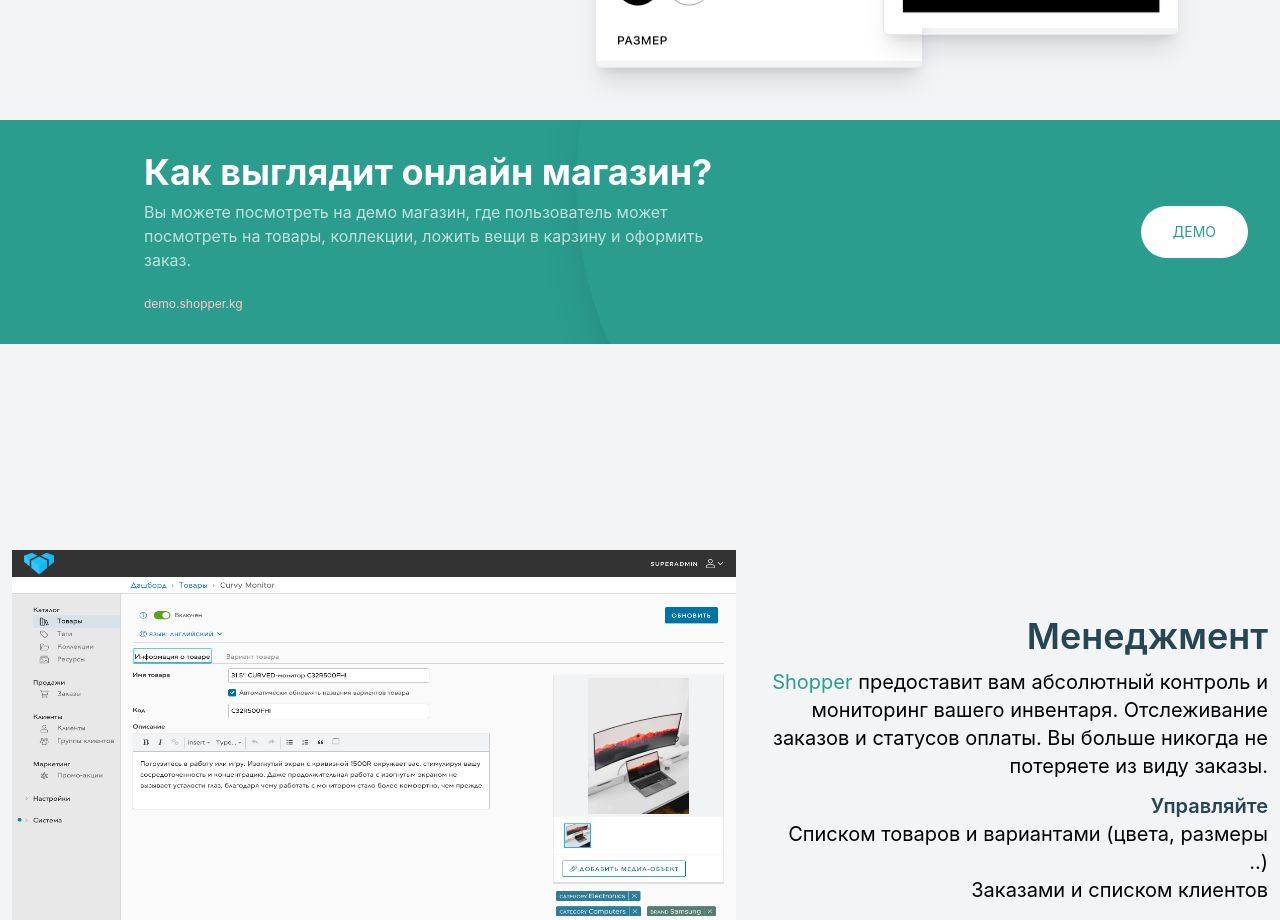
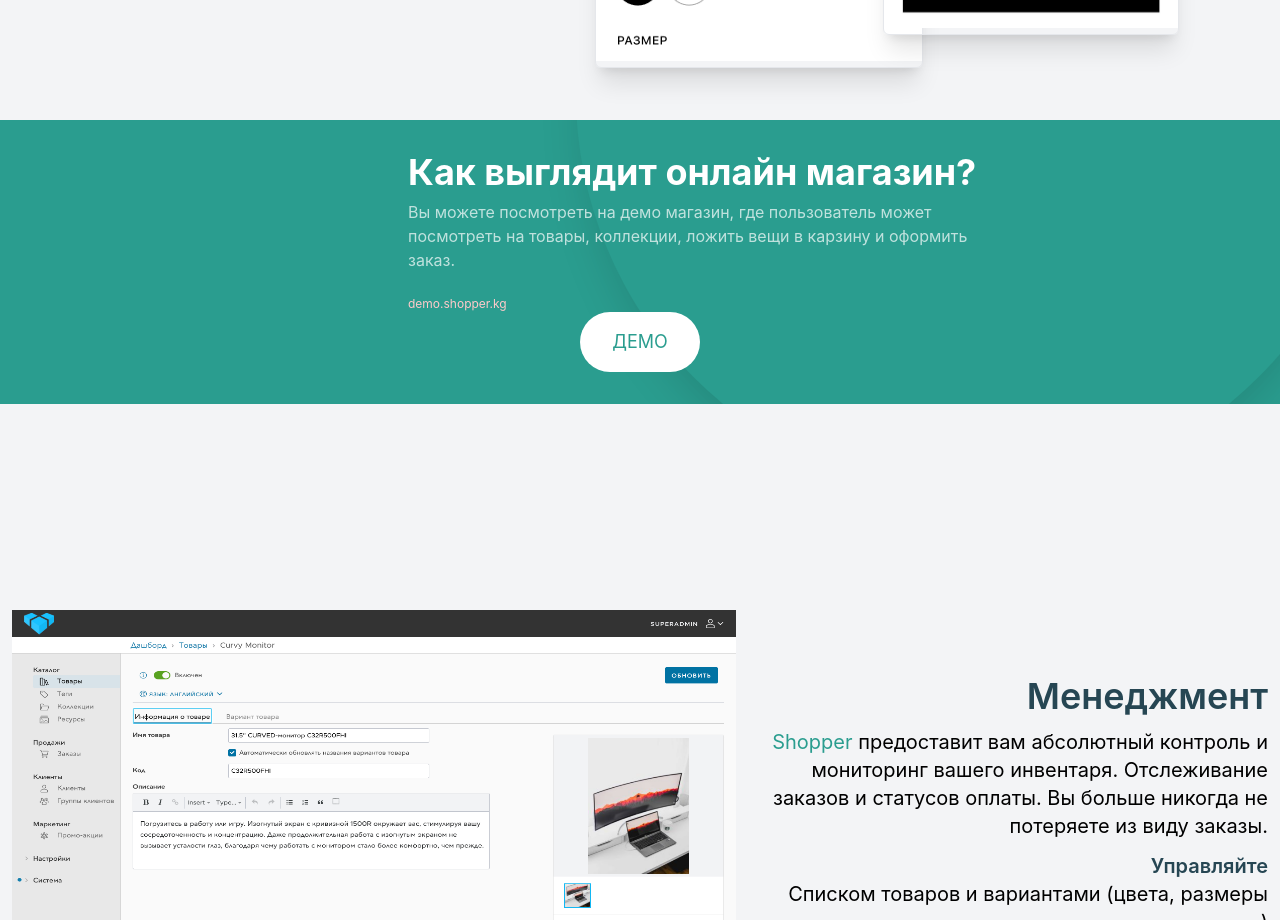
Before and after one commit to rem4ik4ever/shopper-public, a Next.js app: page / in a window 1280 px wide. Shown: the part 1480-2400 px from the top of the page. Built offline with nearby package versions, Linux system fonts and the light colour scheme.

Commit message:
feat: cta layout fix
Signed-off-by: Rem Kim <kim.rmi.93@gmail.com>

```diff
--- a/src/public/DemoCTA.tsx
+++ b/src/public/DemoCTA.tsx
@@ -1,7 +1,7 @@
 export const DemoCTA = () => {
   return (
     <div className="">
-      <div className="bg-accent1 text-white p-8 flex flex-col md:flex-row space-between items-center justify-between relative overflow-hidden">
+      <div className="bg-accent1 text-white p-8 flex flex-col space-between items-center justify-between relative overflow-hidden">
         <div className="flex flex-col lg:ml-14 xl:ml-28 max-w-sm lg:max-w-xl z-10">
           <h4 className="text-4xl text-center md:text-left font-bold text-white md:pb-2">
             Как выглядит онлайн магазин?
@@ -16,12 +16,12 @@
           </p>
         </div>
 
-        <div className="pt-8 md:pt-0 justify-center lg:ml-auto z-10">
+        <div className="pt-8 md:pt-0 z-10 text-center">
           <a
             href="https://demo.shopper.kg"
             target="_blank"
             rel="noreferrer"
-            className="flex items-center px-8 py-4 text-center text-sm text-accent1 uppercase bg-white font-display rounded-full transition duration-200 hover:bg-accent2 hover:text-white"
+            className="flex items-center px-8 py-4 text-center text-lg text-accent1 uppercase bg-white font-display rounded-full transition duration-200 hover:bg-accent2 hover:text-white"
           >
             <span>Демо</span>
           </a>
```
